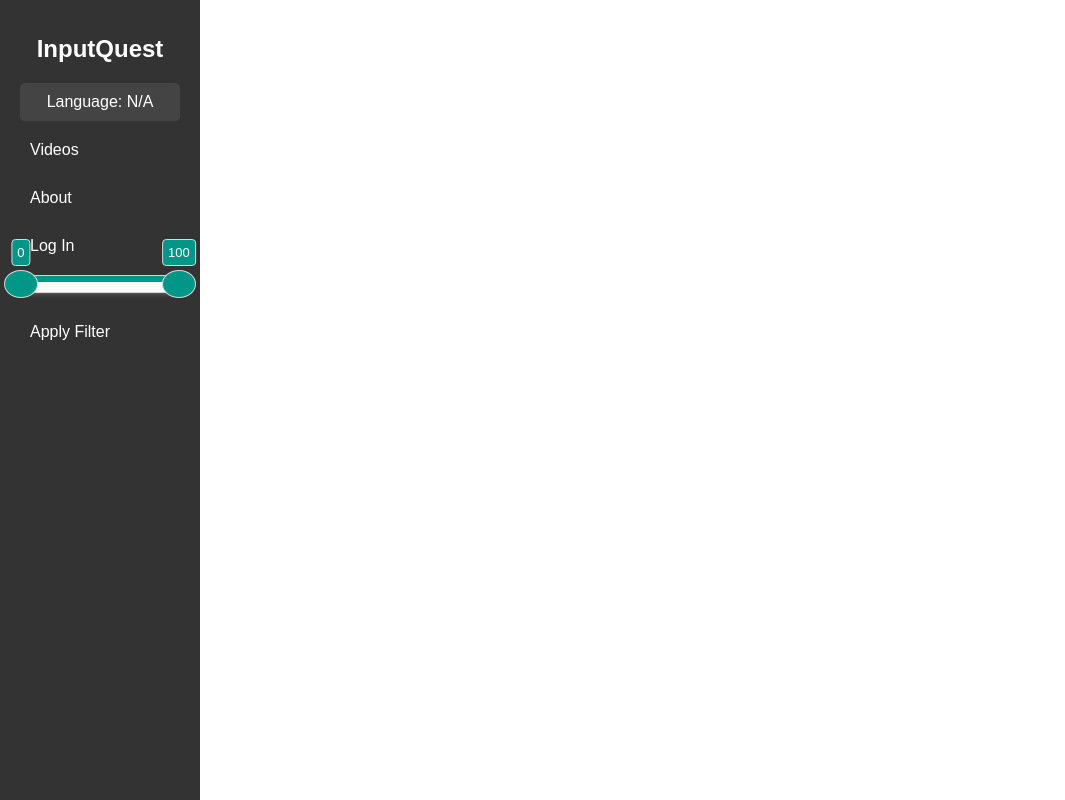
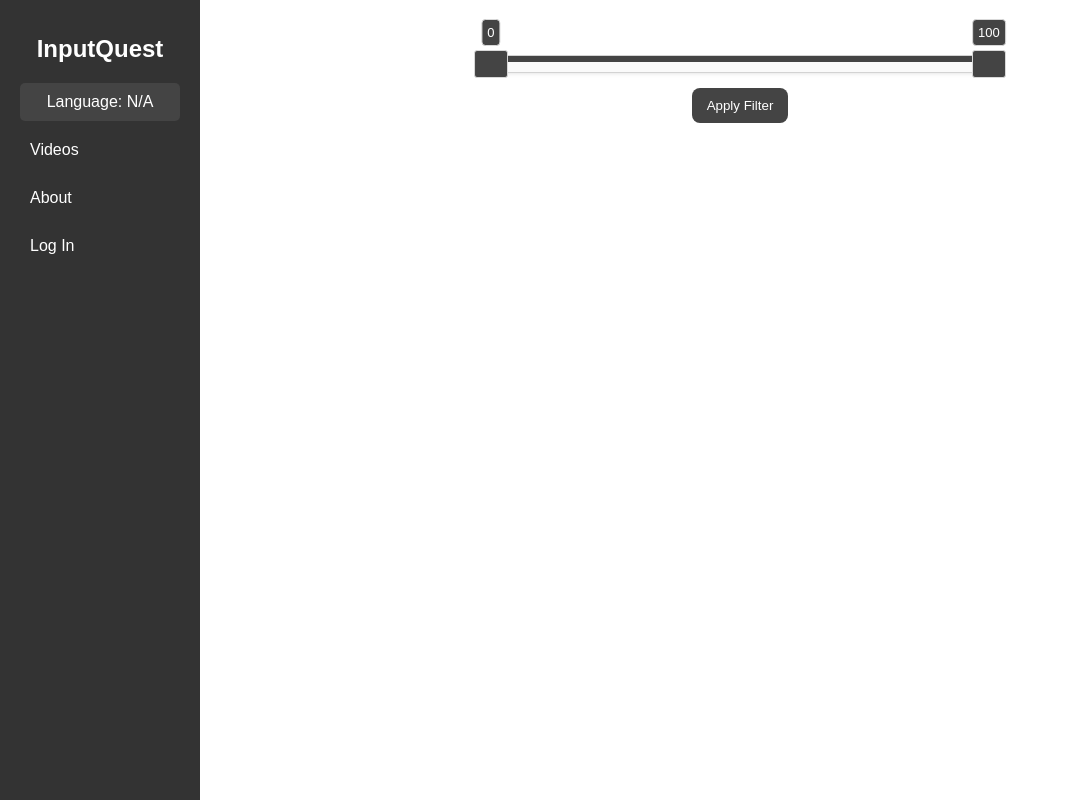
Before and after one commit to nyeager16/epiclang, a Django app: page /app/videos/ in a window 1280 px wide. Shown: the whole page, without its empty margins (0-1065 px from the left). Run offline with Django 5.2, Linux system fonts and the light colour scheme; data that the repository does not hold is empty; some libraries are stand-ins or nearby versions.

Commit message:
Adjust filter bar on videos page, fix html formatting

```diff
--- a/app/static/app/css/account.css
+++ b/app/static/app/css/account.css
@@ -5,7 +5,6 @@ body {
   background-color: #fff;
 }
 
-/* Main content area */
 .container {
     margin-left: 200px;
     padding: 20px;
--- a/app/static/app/css/learn.css
+++ b/app/static/app/css/learn.css
@@ -7,7 +7,6 @@ body, html {
     overflow: hidden;
 }
 
-/* Main content area */
 .word-sections {
     margin-left: 200px;
     padding-top: 20px;
--- a/app/static/app/css/learn_word.css
+++ b/app/static/app/css/learn_word.css
@@ -5,14 +5,12 @@ body {
     background-color: #f4f4f4;
 }
 
-/* Main content area */
 .content {
-    margin-left: 200px; /* Offset for the sidebar */
+    margin-left: 200px;
     padding: 20px;
     text-align: center;
 }
 
-/* Modern button styles */
 .navigation-controls {
     display: flex;
     align-items: center;
--- a/app/static/app/css/review.css
+++ b/app/static/app/css/review.css
@@ -15,7 +15,6 @@ body {
     align-items: center;
     text-align: center;
 }
-
 
 .container {
     margin-left: 220px;
--- a/app/static/app/css/sidebar.css
+++ b/app/static/app/css/sidebar.css
@@ -1,4 +1,3 @@
-/* Sidebar styling */
 .sidebar {
     position: fixed;
     top: 0;
@@ -17,7 +16,6 @@
     text-align: center;
 }
 
-/* Sidebar link and button styling */
 .sidebar a, .sidebar button {
     color: white;
     text-decoration: none;
@@ -27,8 +25,8 @@
     padding: 10px;
     border-radius: 5px;
     transition: background-color 0.3s;
-    width: 100%; /* Ensure full width */
-    text-align: left; /* Align left */
+    width: 100%;
+    text-align: left;
     box-sizing: border-box;
 }
 
@@ -42,7 +40,6 @@
     cursor: pointer;
 }
 
-/* Language display */
 .language-display {
     color: white;
     font-size: 16px;
--- a/app/static/app/css/style.css
+++ b/app/static/app/css/style.css
@@ -87,42 +87,63 @@ body {
     -webkit-line-clamp: 2;
 }
 
-
 .noUi-handle::before,
 .noUi-handle::after {
     display: none !important;
 }
 
-/* Slider handle styling */
 .noUi-handle {
-    background-color: #009688;
-    width: 10px;
-    height: 18px;
-    border-radius: 50%;
+    background-color: #444;
     box-shadow: none;
-    transition: background-color 0.3s ease, transform 0.3s ease;
 }
 
 .noUi-connect {
-    background-color: #009688;
+    background-color: #444;
     height: 6px;
 }
 
 .noUi-base {
-    background-color: #ddd;
     height: 6px;
     border-radius: 4px;
 }
 
 .noUi-tooltip {
-    bottom: -30px;
-    transform: translateY(100%);
-    background-color: #009688;
+    background-color: #444;
     color: white;
     padding: 5px;
     border-radius: 4px;
     font-size: 13px;
 }
+
+#filter-form {
+    margin-top: 20px;
+    padding: 15px;
+    border-radius: 8px;
+    text-align: center;
+}
+
+#range-slider {
+    margin-bottom: 15px;
+    max-width: 500px;
+    width: 100%;
+    margin-left: auto;
+    margin-right: auto;
+}
+
+#filter-form button {
+    background-color: #444;
+    color: white;
+    padding: 10px 15px;
+    border: none;
+    border-radius: 8px;
+    cursor: pointer;
+    transition: background-color 0.3s ease, transform 0.2s ease;
+}
+
+#filter-form button:active {
+    transform: scale(0.95);
+}
+
 
 @media (max-width: 1200px) {
     .video-grid {
@@ -219,7 +240,6 @@ iframe {
     font-size: 14px;
 }
 
-/* Buttons styling */
 .buttons-container {
     display: flex;
     justify-content: center; /* Center buttons horizontally */
--- a/app/static/app/css/watch_queue.css
+++ b/app/static/app/css/watch_queue.css
@@ -7,7 +7,7 @@ body, html {
 }
 
 .content {
-  margin-left: 200px; /* Offset for the sidebar */
+    margin-left: 200px;
     padding: 20px;
 }
 
--- a/app/static/app/js/videos.js
+++ b/app/static/app/js/videos.js
@@ -1,4 +1,3 @@
-
 // from: https://docs.djangoproject.com/en/5.1/howto/csrf/
 function getCookie(name) {
     let cookieValue = null;
--- a/app/templates/account.html
+++ b/app/templates/account.html
@@ -13,7 +13,6 @@
     {% block sidebar %}
     {% include 'sidebar.html' %}
     {% endblock %}
-    <!-- Account Details -->
     <div class="container">
         <a href="{% url 'flashcards' %}" class="flashcard-button">Flashcards</a>
     </div>
--- a/app/templates/all_videos.html
+++ b/app/templates/all_videos.html
@@ -13,35 +13,16 @@
     <link rel="icon" href="{% static 'app/images/favicon.ico' %}" type="image/x-icon">
 </head>
 <body>
-    <div class="sidebar">
-        <h1>InputQuest</h1>
-        <div class="language-display">
-            Language: {{ selected_language|default:"N/A" }}
-        </div>
-        <a href="{% url 'all_videos' %}">Videos</a>
-        {% if user.is_authenticated %}
-        <a href="{% url 'watch' %}">Watch</a>
-        <a href="{% url 'learn' %}">Learn</a>
-        <a href="{% url 'review' %}">Review</a>
-        {% endif %}
-        <a href="{% url 'about' %}">About</a>
-        {% if user.is_authenticated %}
-        <a href="{% url 'flashcards' %}">My Vocabulary</a>
-            <form action="{% url 'logout' %}" method="POST" style="display:inline;">
-                {% csrf_token %}
-                <button type="submit">Log Out</button>
-            </form>
-        {% else %}
-            <a href="{% url 'login' %}">Log In</a>
-        {% endif %}
+    {% block sidebar %}
+    {% include 'sidebar.html' %}
+    {% endblock %}
+    <div class="content">
         <form id="filter-form">
-            <div id="range-slider" style="margin-bottom: 20px;"></div>
+            <div id="range-slider"></div>
             <input type="hidden" name="min_comprehension" id="min-comprehension" value="{{ min_comprehension|default:0 }}">
             <input type="hidden" name="max_comprehension" id="max-comprehension" value="{{ max_comprehension|default:100 }}">
             <button type="submit">Apply Filter</button>
         </form>
-    </div>
-    <div class="content">
         <div class="video-grid" id="video-grid">
             {% for video in videos %}
             <div class="video-item">
--- a/app/templates/learn.html
+++ b/app/templates/learn.html
@@ -13,22 +13,16 @@
     {% block sidebar %}
     {% include 'sidebar.html' %}
     {% endblock %}
-    <!-- Learn Content -->
     <div class="word-sections">
         {% if new_words %}
             {% for word in new_words %}
                 <div class="word-section" id="section-{{ forloop.counter }}">
-                    <!-- Display the word at the top -->
                     <span>{{ word.root_word }}</span>
-
-                    <!-- 'I know this' button -->
                     <form method="post">
                         {% csrf_token %}
                         <input type="hidden" name="word_id" value="{{ word.root_word }}">
                         <button type="submit">I know this</button>
                     </form>
-
-                    <!-- 'Learn' button redirects to learn/{word} -->
                     <button class="learn-button" onclick="window.location.href='{% url 'learn_word' word.root_word %}'">
                         Learn
                     </button>
--- a/app/templates/watch_queue.html
+++ b/app/templates/watch_queue.html
@@ -22,16 +22,13 @@
                     frameborder="0" allow="accelerometer; autoplay; clipboard-write; encrypted-media; gyroscope; picture-in-picture" allowfullscreen>
             </iframe>
         </div>
-        <!-- Buttons -->
         <div class="action-buttons">
-            <!-- Form for "I've Watched This" -->
             <form method="post" action="">
                 {% csrf_token %}
                 <input type="hidden" name="action" value="watched">
                 <input type="hidden" name="video_id" value="{{ video.id }}">
                 <button type="submit">I've Watched This</button>
             </form>
-            <!-- Form for "Next in Queue" -->
             <form method="post" action="">
                 {% csrf_token %}
                 <input type="hidden" name="action" value="next">
```
Also changed, not shown: app/static/app/css/about.css (+3 -7 lines), app/static/app/css/flashcards.css (+27 -37 lines), app/templates/review.html (+0 -9 lines), app/static/app/css/watch.css (indentation only). Lines whose indentation alone changed are shown as unchanged.
